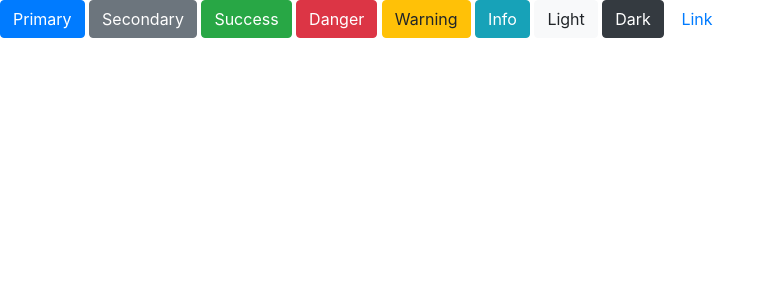
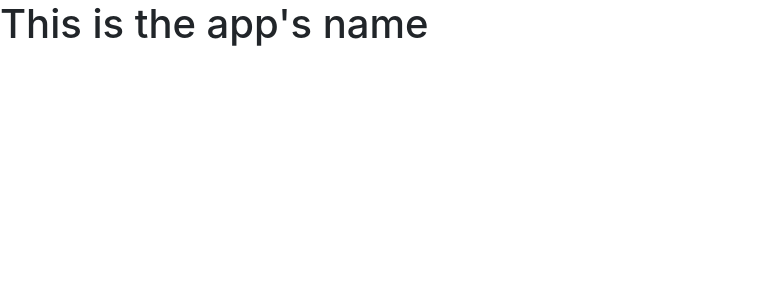
Before and after one commit to victorlomi/Gallery, a Django app: template photos/templates/base.html in a window 1280 px wide. Shown: the top 300 px of the page, without its empty margins (0-776 px from the left). Run offline with Django 3.2, Linux system fonts and the light colour scheme; the template is opened without the code that fills it, so the values that code supplies are empty; parts of the project's set-up code (start-up, migrations or seed data) failed here and were passed over; some libraries are stand-ins or nearby versions.

Commit message:
create navbar template that is included in base

```diff
--- a/photos/templates/base.html
+++ b/photos/templates/base.html
@@ -9,16 +9,7 @@
   {% endblock %}
 </head>
 <body>
-	<button type="button" class="btn btn-primary">Primary</button>
-	<button type="button" class="btn btn-secondary">Secondary</button>
-	<button type="button" class="btn btn-success">Success</button>
-	<button type="button" class="btn btn-danger">Danger</button>
-	<button type="button" class="btn btn-warning">Warning</button>
-	<button type="button" class="btn btn-info">Info</button>
-	<button type="button" class="btn btn-light">Light</button>
-	<button type="button" class="btn btn-dark">Dark</button>
-
-	<button type="button" class="btn btn-link">Link</button>
+	{% include "navbar.html" %}
     {% block scripts %}
         <script src="https://ajax.googleapis.com/ajax/libs/jquery/3.2.1/jquery.min.js"></script>
      	{% bootstrap_javascript %}
--- /dev/null
+++ b/photos/templates/navbar.html
@@ -0,0 +1,3 @@
+<nav>
+	<h1>This is the app's name</h1>
+</nav>
```
